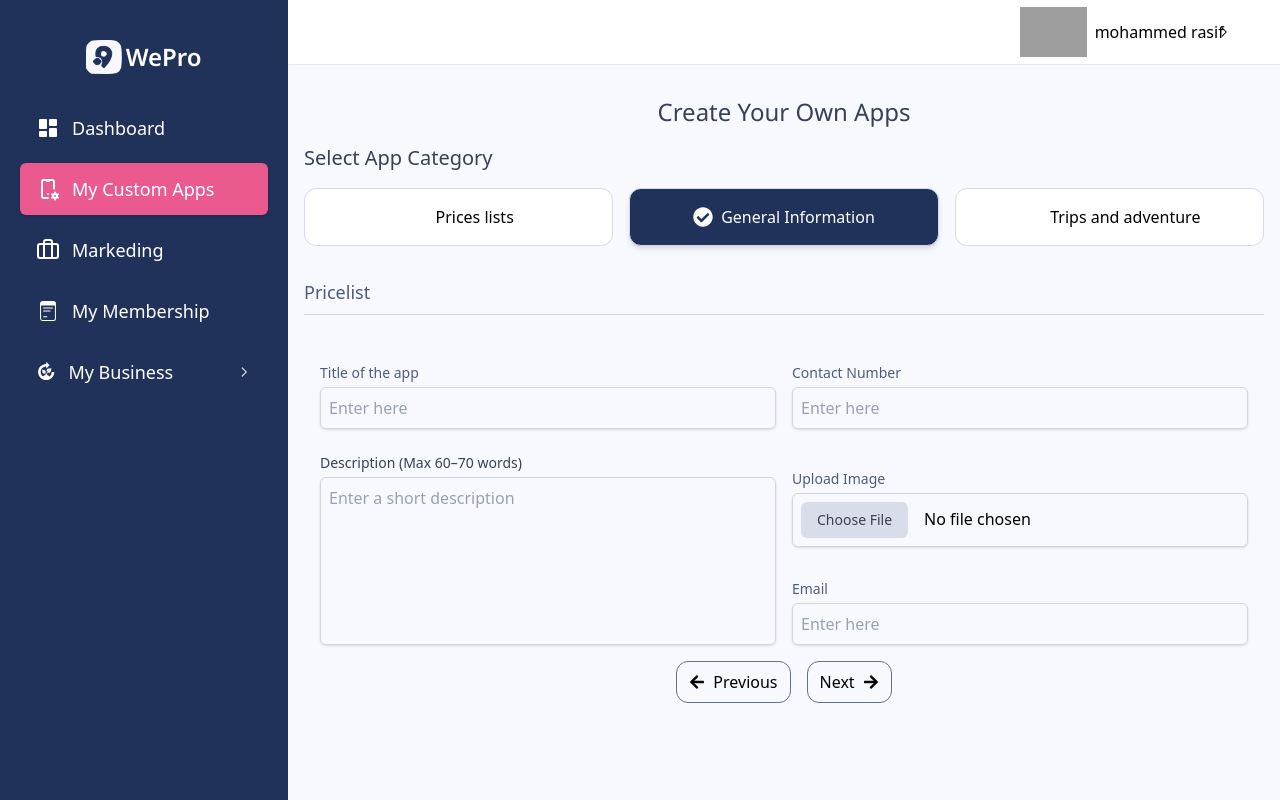
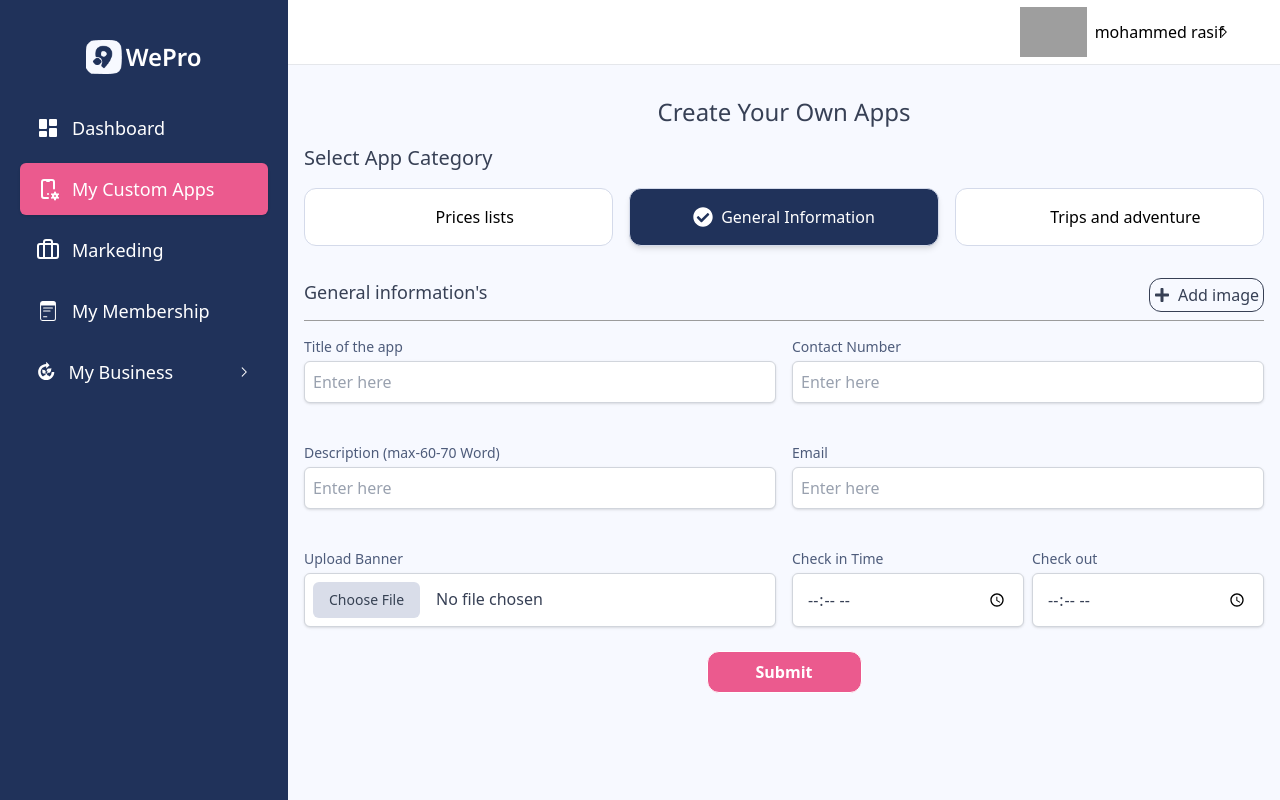
Before and after one commit to MohammedRasif/Daniel, a React (Vite) app: page /dashboard/custom_app/new in a window 1280 px wide. Both pictures are taken after a click on the label "General Information". Built offline with nearby package versions, Linux system fonts and the light colour scheme; grey boxes are pictures that could not be loaded.

Commit message:
general info page done

```diff
--- a/src/component/DashboardCustomNew/DashboardCustomAppNew.jsx
+++ b/src/component/DashboardCustomNew/DashboardCustomAppNew.jsx
@@ -6,6 +6,7 @@ import { FaArrowLeft, FaArrowRight, FaPlus } from "react-icons/fa";
 import AddPriceList from "./pagesPart/AddPriceList";
 import SelectAppCategory from "./pagesPart/SelectAppCategory";
 import Modals from "./Helpers/Modals";
+import GeneralInfo from "./pagesPart/GeneralInfo";
 
 export default function DashboardCustomAppNew() {
   const [productList, setProductList] = useState([]);
@@ -51,6 +52,7 @@ export default function DashboardCustomAppNew() {
         </button>
       </div>
       <SelectAppCategory productList={productList} />
+      {/* list _ top */}
     </div>,
     // Add more steps here as needed
   ];
@@ -114,9 +116,12 @@ export default function DashboardCustomAppNew() {
         </TitleSection>
         <div className="w-full">
           {/* Render the current step component */}
-          {steps[currentStep]}
+          {selected == "option1" && steps[currentStep]}
+          {selected == "option2" && <GeneralInfo />}
+          {selected == "option3" && <h1>option3</h1>}
         </div>
 
+        {selected == "option1" && (
           <div className="flex items-center justify-center w-full">
             <div className="flex gap-4">
               {/* Previous Button */}
@@ -140,6 +145,7 @@ export default function DashboardCustomAppNew() {
               </button>
             </div>
           </div>
+        )}
       </div>
 
       {/* Modal for Adding Product */}
--- /dev/null
+++ b/src/component/DashboardCustomNew/Helpers/ImageInputGroup.jsx
@@ -0,0 +1,27 @@
+import Input from "./Input";
+
+export default function ImageInputGroup({ index, data, handleChange }) {
+  return (
+    <div className="grid grid-cols-2 gap-4">
+      <Input
+        id={`image-${index}`}
+        labelText={`Image ${index + 1}`}
+        type="file"
+        value={data.file}
+        onChange={(e) => handleChange(index, "file", e.target.files[0])}
+        className="file:mr-4 file:py-2 file:px-4 file:rounded-md file:border-0 file:text-sm file:bg-[#D9DDE9] file:text-gray-700 hover:cursor-pointer"
+        accept="image/*"
+        placeholder="Choose file"
+      />
+      <Input
+        id={`title-${index}`}
+        labelText={`Image ${index + 1} (Description)`}
+        type="text"
+        value={data.title}
+        onChange={(e) => handleChange(index, "title", e.target.value)}
+        placeholder="Enter image title"
+        className="p-[14px]"
+      />
+    </div>
+  );
+}
--- a/src/component/DashboardCustomNew/Helpers/Input.jsx
+++ b/src/component/DashboardCustomNew/Helpers/Input.jsx
@@ -19,10 +19,10 @@ export default function Input({
       <input
         type={type}
         id={id}
-        value={value}
+        {...(type !== "file" ? { value } : {})} // omit value if file
         onChange={onChange}
         placeholder={placeholder}
-        className={`w-full p-2 border border-gray-300 rounded-md shadow-sm focus:outline-none focus:ring-2 focus:ring-[#4E5C7B] focus:border-[#4E5C7B] placeholder-gray-400 ${className}`}
+        className={`bg-white w-full p-2 border border-gray-300 rounded-md shadow-sm focus:outline-none focus:ring-2 focus:ring-[#4E5C7B] focus:border-[#4E5C7B] placeholder-gray-400 ${className}`}
       />
     </div>
   );
--- /dev/null
+++ b/src/component/DashboardCustomNew/pagesPart/GeneralInfo.jsx
@@ -0,0 +1,154 @@
+import React, { useState } from "react";
+import Input from "../Helpers/Input";
+import { FaPlus } from "react-icons/fa";
+import ImageInputGroup from "../Helpers/ImageInputGroup";
+
+export default function GeneralInfo() {
+  const [title, setTitle] = useState("");
+  const [contactNumber, setContactNumber] = useState("");
+  const [description, setDescription] = useState("");
+  const [email, setEmail] = useState("");
+  const [banner, setBanner] = useState(null);
+  const [startTime, setStartTime] = useState("");
+  const [endTime, setEndTime] = useState("");
+  // handle dinamic inputs
+  const [imageInputs, setImageInputs] = useState([]);
+  // handle on change of new creted inputes
+  const addImageInput = () => {
+    setImageInputs([...imageInputs, { title: "", file: null }]);
+  };
+
+  const handleImageInputChange = (index, field, value) => {
+    const updated = [...imageInputs];
+    updated[index][field] = value;
+    setImageInputs(updated);
+  };
+
+  const handleSubmit = (e) => {
+    e.preventDefault();
+
+    const formData = {
+      title,
+      contactNumber,
+      description,
+      email,
+      banner,
+      startTime,
+      endTime,
+      imageInputs, // This is the dynamic list
+    };
+
+    console.log("Final Form Data:", formData);
+  };
+
+  return (
+    <div className="text-[#374055] mt-4 ">
+      <div className="flex justify-between border-b border-[#9c9c9c] pb-2">
+        <div>
+          <h1 className="text-lg">General information's</h1>
+        </div>
+        <div
+          onClick={addImageInput}
+          className="flex items-center gap-2 text-[#374055] border border-[#374055] p-1 rounded-xl hover:cursor-pointer"
+        >
+          <FaPlus />
+          <p>Add image</p>
+        </div>
+      </div>
+      <div>
+        <form className="space-y-6" onSubmit={(e) => handleSubmit(e)}>
+          {/* Title & Contact Number */}
+          <div className="grid grid-cols-1 md:grid-cols-2 gap-4">
+            <Input
+              id="appTitle"
+              labelText="Title of the app"
+              type="text"
+              value={title}
+              onChange={(e) => setTitle(e.target.value)}
+              placeholder="Enter here"
+            />
+            <Input
+              id="ContactNumber"
+              labelText="Contact Number"
+              type="number"
+              value={contactNumber}
+              onChange={(e) => setContactNumber(e.target.value)}
+              placeholder="Enter here"
+            />
+          </div>
+
+          {/* Description & Upload/Image/Email */}
+          <div className="grid grid-cols-1 md:grid-cols-2 gap-4 items-stretch">
+            <Input
+              id="descriptin"
+              labelText="Description (max-60-70 Word)"
+              type="text"
+              value={description}
+              onChange={(e) => setDescription(e.target.value)}
+              placeholder="Enter here"
+            />
+            <Input
+              id="email"
+              labelText="Email"
+              type="email"
+              value={email}
+              onChange={(e) => setEmail(e.target.value)}
+              placeholder="Enter here"
+            />
+          </div>
+          <div className="grid grid-cols-1 md:grid-cols-2 gap-4 items-stretch">
+            {/* First column */}
+            <Input
+              id="banner"
+              labelText="Upload Banner"
+              type="file"
+              value={banner}
+              onChange={(e) => setBanner(e.target.files[0])}
+              className="file:mr-4 file:py-2 file:px-4 file:rounded-md file:border-0 file:text-sm file:bg-[#D9DDE9] file:text-gray-700 hover:cursor-pointer h-full"
+              placeholder="banner"
+              accept="image/*"
+            />
+
+            {/* Second column */}
+            <div className="flex gap-2 h-full">
+              <Input
+                id="startTime"
+                labelText="Check in Time"
+                type="time"
+                value={startTime}
+                onChange={(e) => setStartTime(e.target.value)}
+                placeholder="10:00 AM"
+                className="w-full p-[14px]"
+              />
+              <Input
+                id="endTime"
+                labelText="Check out"
+                type="time"
+                value={endTime}
+                onChange={(e) => setEndTime(e.target.value)}
+                placeholder="10:00 PM"
+                className="w-full p-[14px]"
+              />
+            </div>
+          </div>
+          {imageInputs.map((input, index) => (
+            <ImageInputGroup
+              key={index}
+              index={index}
+              data={input}
+              handleChange={handleImageInputChange}
+            />
+          ))}
+          <div className="w-full flex items-center justify-center">
+            <button
+              className="border px-12 font-bold py-2 rounded-xl bg-[#eb5a8e] text-white hover:cursor-pointer "
+              type="submit"
+            >
+              Submit
+            </button>
+          </div>
+        </form>
+      </div>
+    </div>
+  );
+}
```
Lines whose indentation alone changed are shown as unchanged.
